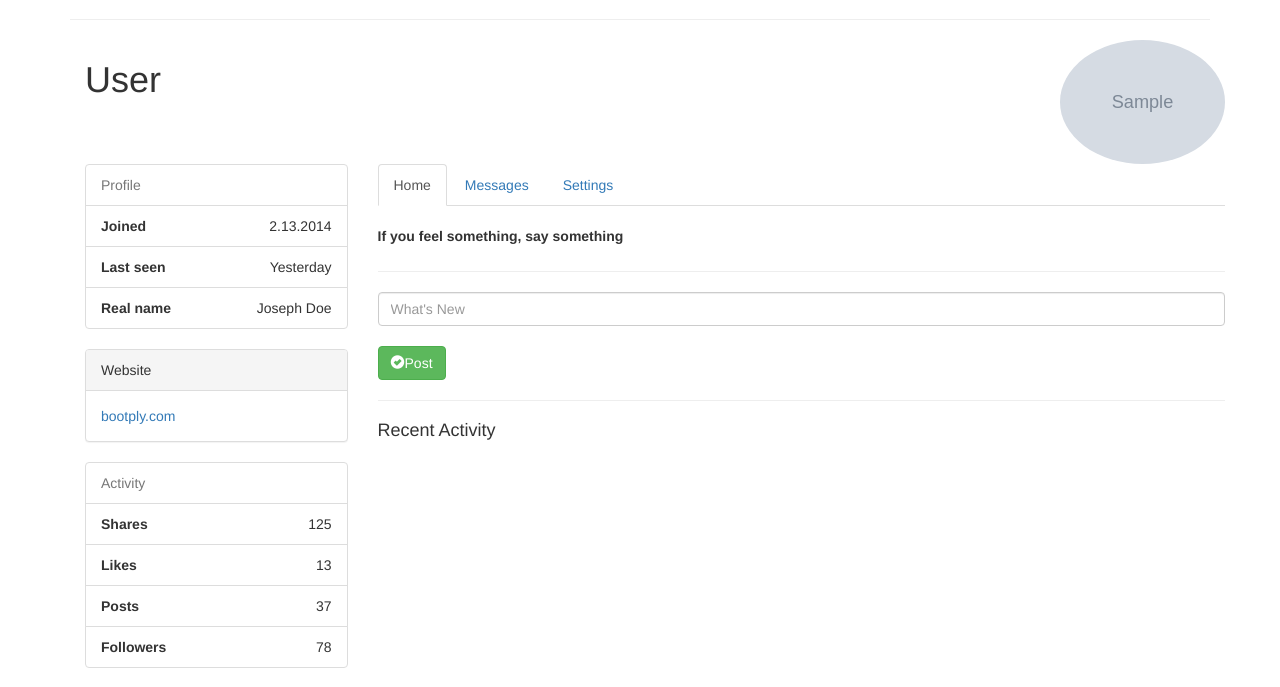
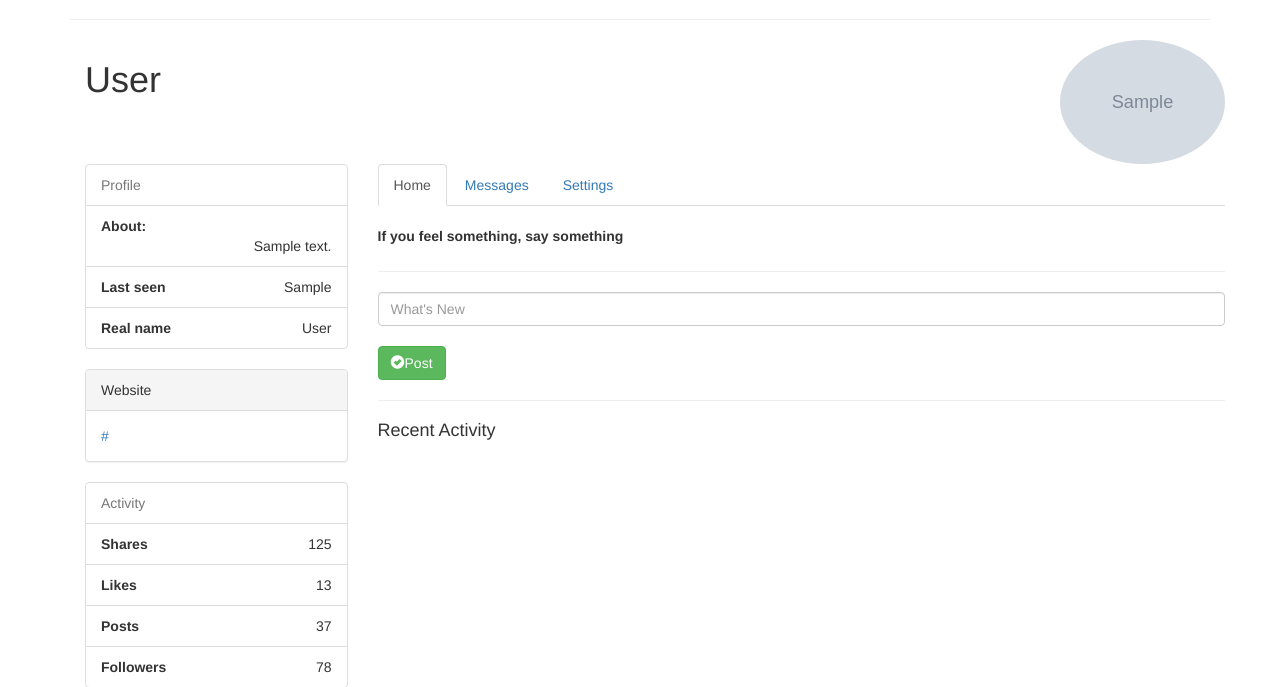
Before and after one commit to libert-xyz/flaskbook, a Flask app: template crud/templates/user.html in a window 1280 px wide. Shown: the part 51-738 px from the top of the page. Run offline with Flask 2, Linux system fonts and the light colour scheme; tables that the repository leaves empty hold one stand-in row (values such as "Sample post"); the template is opened without the code that fills it: values that come from a table or form of the project are taken from there, most other values are stand-ins (such as "Sample title", 1, 10 or a date in 2020); grey boxes marked "Sample" are stand-in pictures.

Commit message:
settingsFix|UserProfile

```diff
--- a/crud/templates/user.html
+++ b/crud/templates/user.html
@@ -7,6 +7,7 @@
 <div class="container">
   <div class="row">
       <div class="col-sm-10"><h1>{{userlog.fullname}}</h1></div>
+
       <div class="col-sm-2"><a href="/users" class="pull-right"><img title="profile image"
         class="img-circle img-responsive"
         src="{{ userlog.avatar(128) }}"></a></div>
@@ -17,15 +18,16 @@
 
           <ul class="list-group">
             <li class="list-group-item text-muted">Profile</li>
-            <li class="list-group-item text-right"><span class="pull-left"><strong>Joined</strong></span> 2.13.2014</li>
-            <li class="list-group-item text-right"><span class="pull-left"><strong>Last seen</strong></span> Yesterday</li>
-            <li class="list-group-item text-right"><span class="pull-left"><strong>Real name</strong></span> Joseph Doe</li>
+            <li class="list-group-item text-right"><span class="pull-left"><strong>About:</strong></span><br>{{userlog.about_me}}</li>
+
+            <li class="list-group-item text-right"><span class="pull-left"><strong>Last seen</strong></span>{{userlog.last_seen}}</li>
+            <li class="list-group-item text-right"><span class="pull-left"><strong>Real name</strong></span>{{userlog.fullname}}</li>
 
           </ul>
 
           <div class="panel panel-default">
             <div class="panel-heading">Website <i class="fa fa-link fa-1x"></i></div>
-            <div class="panel-body"><a href="http://bootply.com">bootply.com</a></div>
+            <div class="panel-body"><a href="{{userlog.fullname}}">{{userlog.website}}</a></div>
           </div>
 
 
--- a/crud/views.py
+++ b/crud/views.py
@@ -95,24 +95,32 @@ def update():
     userlog = current_user
     if updateForm.validate_on_submit():
         user = User.query.get(userlog.id)
-        user.fullname=updateForm.fullname.data
-        user.phone=updateForm.phone.data
-        user.location=updateForm.location.data
-        user.website=updateForm.website.data
-        user.about_me=updateForm.about.data
+        if updateForm.fullname.data != '':
+            user.fullname=updateForm.fullname.data
+        if updateForm.phone.data != '':
+            user.phone=updateForm.phone.data
+        if updateForm.location.data != '':
+            user.location=updateForm.location.data
+        if updateForm.website.data != '':
+            user.website=updateForm.website.data
+        if updateForm.about.data != '':
+            user.about_me=updateForm.about.data
+
         db.session.add(user)
         db.session.commit()
         flash('Your changes have been saved.')
-    else:
-        user = User.query.filter_by(id=userlog.id)
-        updateForm.fullname.data = user.fullname
-        updateForm.phone.data = user.phone
-        update.location.data = user.location
-        updateForm.website.data = user.website
-        updateForm.about.data = user.about
+        return redirect(url_for('user'))
 
-    return render_template('user.html',userlog=userlog,postForm=PostForm(),showPost=posted(),updateForm=updateForm)
 
+    #return render_template('user.html',userlog=userlog,postForm=PostForm(),showPost=posted(),updateForm=updateForm)
+
+@app.before_request
+def before_request():
+    userlog = current_user
+    if userlog.is_authenticated:
+        userlog.last_seen = datetime.utcnow()
+        db.session.add(userlog)
+        db.session.commit()
 
 @app.route('/post/<int:post_id>')
 def post(post_id):
```
Also changed, not shown: 1 other file.
